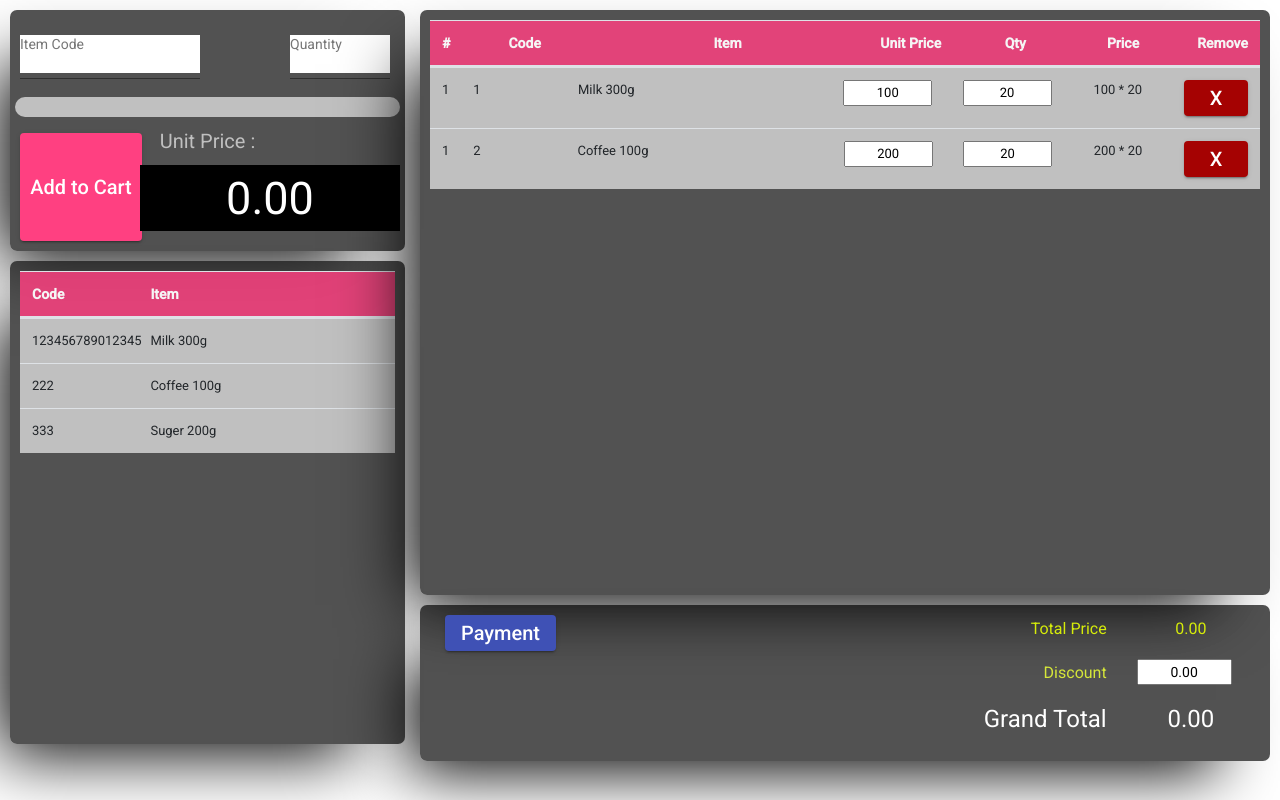
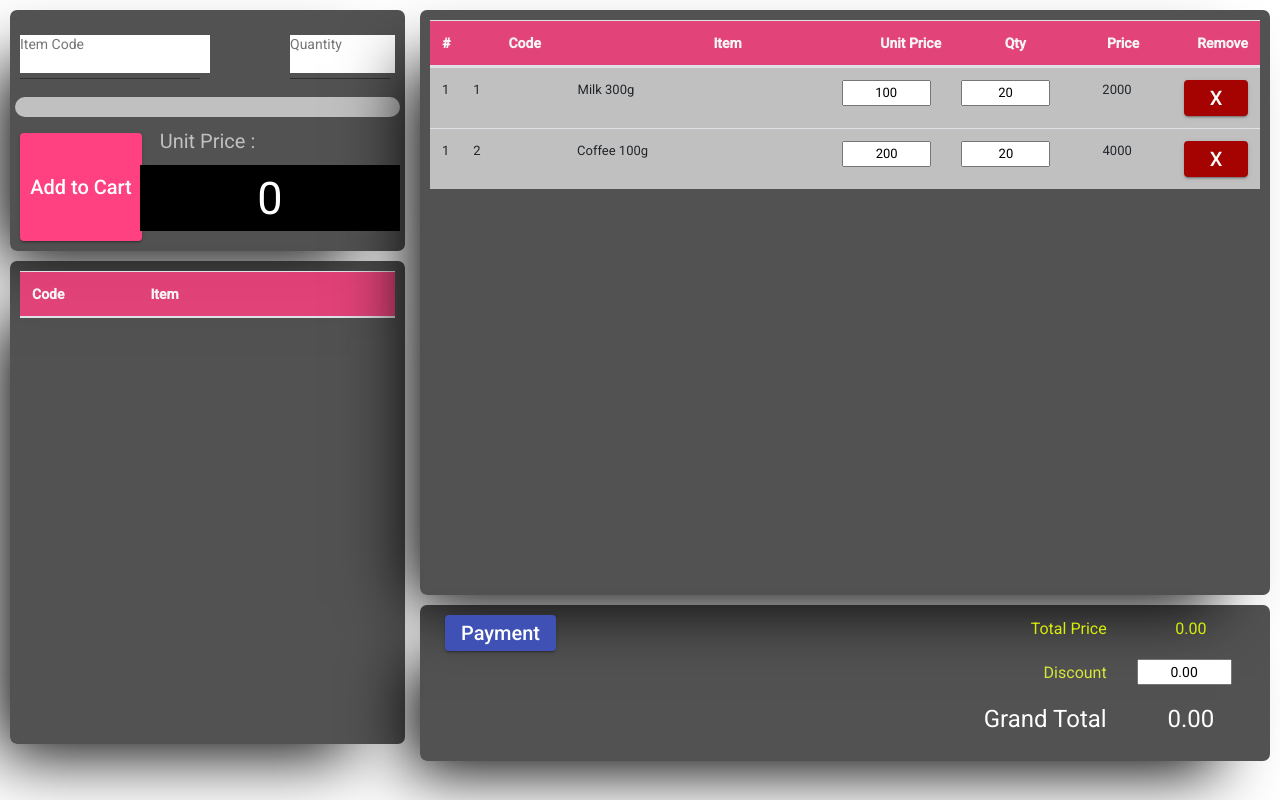
Before and after one commit to millesinghe/xTreamPOS-UI, an Angular app: page / in a window 1280 px wide. Built offline with nearby package versions, Linux system fonts and the light colour scheme.

Commit message:
Implemented the Item filter mechanism and total cost analysis phase _1

```diff
--- a/src/app/cartitem/cartitem.component.html
+++ b/src/app/cartitem/cartitem.component.html
@@ -42,8 +42,7 @@
                 <input value= {{item.Qty}}  style="text-align: center" size="10">
             </td>
             <td style="width:130px; text-align: center; font-size: 13px;">
-                {{item.Unit}} * {{item.Qty}}
-            </td>
+                {{item.Unit * 1 * item.Qty * 1}}
             <td style="width:30px; font-size: 13px;">
                 <button mat-raised-button  style="font-size: 20px; color:white; background-color:#a50202;">X</button>
             </td>
--- a/src/app/cashier-view/cashier-view.component.html
+++ b/src/app/cashier-view/cashier-view.component.html
@@ -9,14 +9,14 @@
                                 <div>
                                     <mat-form-field class="example-full-width">
                                         <mat-label>Item Code</mat-label>
-                                        <input (keyup)="onKeypressEvent($event)" [(ngModel)]="selectedItem" class="back-white font-34" size="14" matInput placeholder="item-00" value="">
+                                        <input (keyup)="onKeypressEvent($event)" [(ngModel)]="selectedItem" class="back-white font-34" size="14" style="padding-left: 5px;padding-right: 5px" matInput placeholder="item-00" value="">
                                     </mat-form-field>
                                 </div>
                             </div>
                             <div class="col-md-4">
                                 <mat-form-field style="width: 100px;" class="example-full-width">
                                     <mat-label>Quantity</mat-label>
-                                    <input class="back-white font-34" matInput placeholder="00" value="" size="10">
+                                    <input id="qty" (keyup)="calcTotalPrice()" class="back-white font-34" matInput placeholder="00" value="" size="10">
                                 </mat-form-field>
                             </div>
                         </div>
@@ -26,7 +26,7 @@
                         <div class="row">
                             <div class="col-md-4">
                                 <div class="example-button-row" style="padding-top: 6px">
-                                    <button (click)="addToCart()" mat-raised-button color="accent"
+                                    <button (click)="calcTotalPrice()" mat-raised-button color="accent"
                                         style="width: 122px; height: 108px; font-size: 20px; padding: 10px; margin-top: 10px;">Add to
                                         Cart</button>
                                 </div>
@@ -39,7 +39,7 @@
                                         </h3>
                                     </div>
                                     <div class="col-md-6">
-                                        <h3 class="d-flex justify-content-center font-20" style="color: silver; margin: 10px 0 10px;">
+                                        <h3 id = "unitPrice" class="d-flex justify-content-center font-20">
                                             {{ filterItemPrice }}
                                         </h3>
                                     </div>
@@ -47,7 +47,7 @@
                                 <div class="row" style="padding-bottom: 10px; padding-right: 10px;">
                                     <div class="col-md-12 back-black alignT-18px">
                                         <h1 id="Total-Price" class="d-flex justify-content-center">
-                                            0.00
+                                            {{filterTotal}}
                                         </h1>
                                     </div>
                                 </div>
@@ -58,7 +58,7 @@
                     <div class="curveCard">
                         <div class="row">
                             <div class="col-md-12">
-                                <app-filteritem></app-filteritem>
+                                <app-filteritem (selectedItemByFilter)="filterFeedback($event)" [selectedItemList] = "itemList"></app-filteritem>
                             </div>
                         </div>
                     </div>
--- a/src/app/cashier-view/cashier-view.component.scss
+++ b/src/app/cashier-view/cashier-view.component.scss
@@ -45,3 +45,13 @@
     background: #171717be;
     box-shadow: -2rem 2rem 4rem -22px #000000 ;
 }
+
+#unitPrice {
+    color: silver;
+    margin: 10px 0 10px;
+}
+
+#qty {
+    text-align: right;
+    padding-right: 5px
+}
--- a/src/app/cashier-view/cashier-view.component.ts
+++ b/src/app/cashier-view/cashier-view.component.ts
@@ -12,13 +12,15 @@ export class CashierViewComponent implements OnInit {
   selectedItem : string;
   filterItemName: string;
   filterItemPrice : number;
-  itemList : []
+  itemList : [];
+  filterTotal : number;
 
   constructor(
     private itemService:ItemDataService
     ) { }
 
   ngOnInit(): void {
+    this.filterTotal = 0.00
   }
 
   addToCart(){
@@ -28,25 +30,39 @@ export class CashierViewComponent implements OnInit {
     console.log("-----END LINE ------");
   }
 
-  onKeypressEvent(event: any){
+  onKeypressEvent(event: any) : void{
     let value = event.target.value;
     if(value.length>0){
       this.itemService.retrieveItemsById(value).subscribe(
-        response => this.handleResponse(response)
+        response => this.handleItemCodeSearch(response)
       );
+    } else {
+      //clear all
+      this.itemList = []
     }
  }
 
-  handleResponse(response){
-    console.log(">>>" +response);
+  handleItemCodeSearch(response) : void{
     this.itemList = response;
+  }
 
+  filterFeedback(response) :void {
     try{
-      this.filterItemName = response[0].itemName;
-      this.filterItemPrice = response[0].sellPrice;
+      this.filterItemName = response.itemName;
+      this.filterItemPrice = response.sellPrice;
+      this.selectedItem = response.itemNo;
     } catch(e){
       this.filterItemName = "-"
       this.filterItemPrice = 0.00;
     }
   }
+
+  calcTotalPrice() : void {
+
+    let unitPrice : number = Number((<HTMLInputElement>document.getElementById("unitPrice")).textContent);
+    let qty : number = Number((<HTMLInputElement>document.getElementById("qty")).value);
+    this.filterTotal = unitPrice * qty
+    //var totalPrice = unitPrice * qty;
+  }
+
 }
--- a/src/app/filteritem/filteritem.component.html
+++ b/src/app/filteritem/filteritem.component.html
@@ -10,12 +10,12 @@
         </tr>
     </thead>
     <tbody>
-        <tr *ngFor='let item of itemList' style="font-size: 13px;">
+        <tr (click)="selectedItem(item)" *ngFor='let item of itemList' style="font-size: 13px;">
             <td style="width:60px;">
-                {{item.No}}
+                {{item.itemNo}}
             </td>
             <td style="width:130px;">
-                {{item.Name}}
+                {{item.itemName}}
             </td>
         </tr>
     </tbody>
--- a/src/app/filteritem/filteritem.component.scss
+++ b/src/app/filteritem/filteritem.component.scss
@@ -25,8 +25,10 @@ tbody {
   tbody > tr:hover {
     background-color: blueviolet;
     color: whitesmoke;
+    font-weight: none;
   }
 
   tbody > tr:not(:hover){
+    font-weight: bold;
     background-color: silver;
   }
--- a/src/app/filteritem/filteritem.component.ts
+++ b/src/app/filteritem/filteritem.component.ts
@@ -1,23 +1,35 @@
-import { Component, OnInit } from '@angular/core';
+import { Input, Output, EventEmitter } from '@angular/core';
+import { Component, OnInit,  OnChanges, SimpleChanges } from '@angular/core';
+import { ItemBean } from '../service/item-data.service';
 
 @Component({
   selector: 'app-filteritem',
   templateUrl: './filteritem.component.html',
   styleUrls: ['./filteritem.component.scss']
 })
-export class FilteritemComponent implements OnInit {
+export class FilteritemComponent implements OnInit, OnChanges {
+
+  itemList : ItemBean[]
 
   constructor() { }
 
-  itemList;
+  ngOnChanges(changes: SimpleChanges): void {
+    this.itemList =this.selectedItemList;
+  }
 
   ngOnInit(): void {
     this.itemList = [
-      {No:"123456789012345",Name :"Milk 300g"},
-      {No:"222",Name :"Coffee 100g"},
-      {No:"333",Name :"Suger 200g"},
-
-
+      // {No:"123456789012345",Name :"Milk 300g"},
+      // {No:"222",Name :"Coffee 100g"},
+      // {No:"333",Name :"Suger 200g"},
     ]
   }
+
+  selectedItem(item) : void{
+    this.selectedItemByFilter.emit(item);
+  }
+
+  @Input() selectedItemList: ItemBean[];
+
+  @Output() selectedItemByFilter: EventEmitter<any> = new EventEmitter<any>();
 }
```
